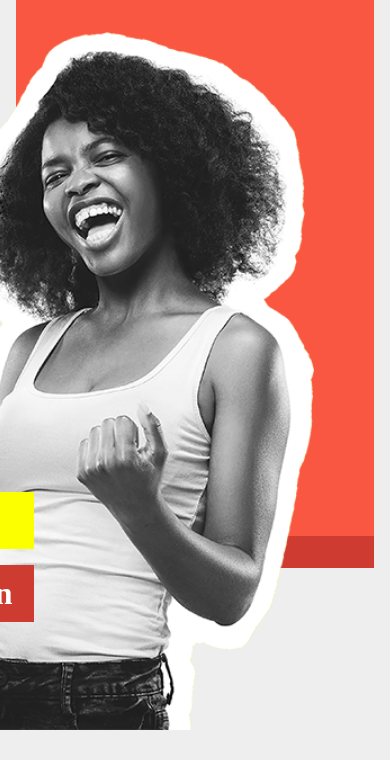
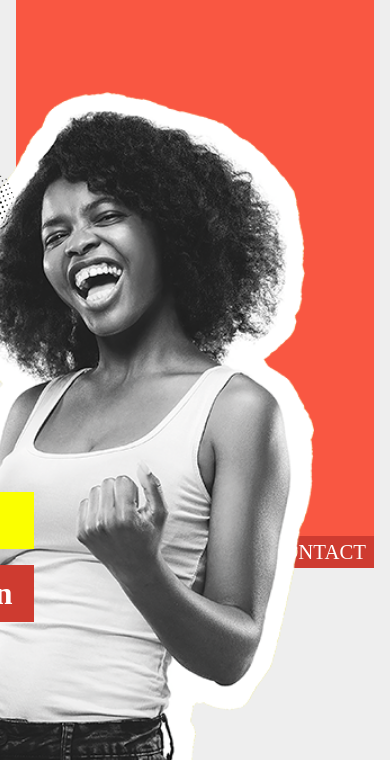
Before and after one commit to Huor97/site_simulateur, a plain HTML site: page index.html in a window 390 px wide. Shown: the part 340-1100 px from the top of the page. Before the commit the page ends 1070 px from the top, so only its background shows below. Drawn offline with Linux system fonts and the light colour scheme.

Commit message:
version mobile pour header

```diff
--- a/assets/css/style.css
+++ b/assets/css/style.css
@@ -176,7 +176,7 @@ nav ul li a{
 
   .cta .girl{
     width: 450px;
-    top: 340px;
+    top: 400px;
   }
 
   .cta .bubble{
@@ -204,4 +204,9 @@ nav ul li a{
     padding: 10px;
     font-size: 2rem;
   }
+
+  nav ul li a{
+    font-size: 1.3rem;
+  }
+
 }
```
